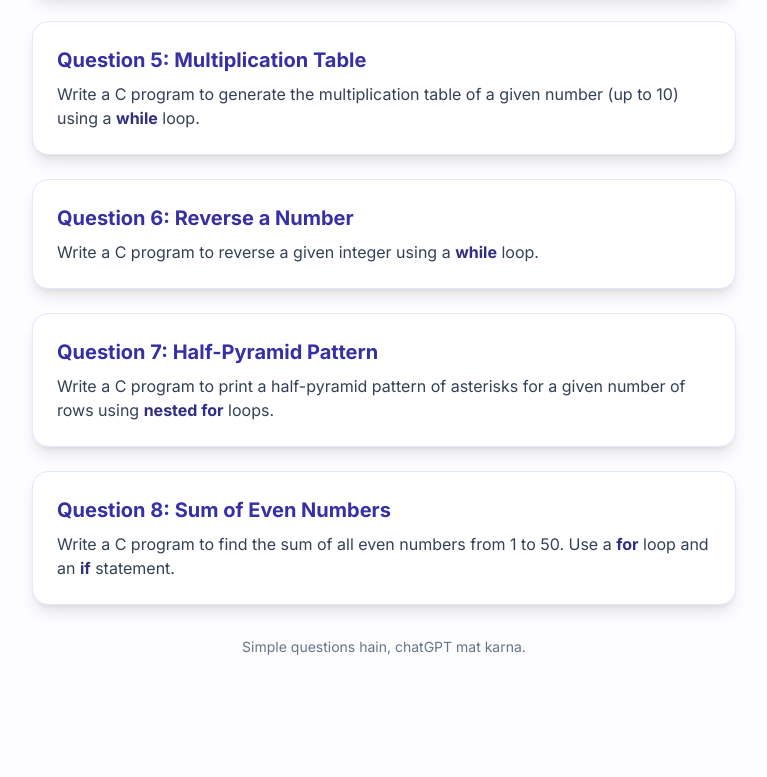
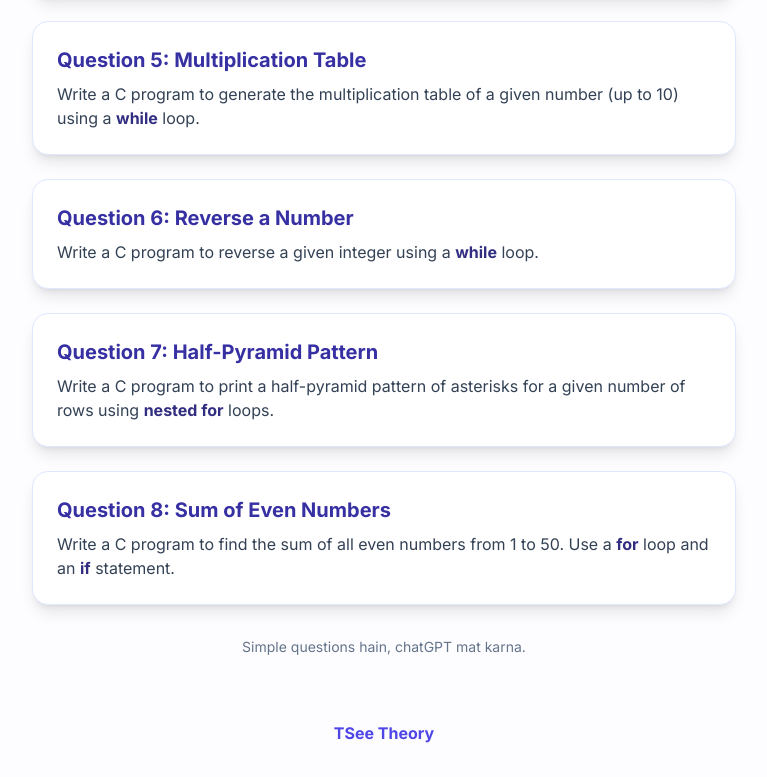
Before and after one commit to Gaurav0963/clab3, a plain HTML site: page index.html in a window 1280 px wide. Shown: the part 727-1504 px from the top of the page, without its empty margins (256-1023 px from the left). Before the commit the page ends 1416 px from the top, so only its background shows below. Drawn offline with nearby package versions, Linux system fonts and the light colour scheme.

Commit message:
Update index.html

```diff
--- a/index.html
+++ b/index.html
@@ -68,5 +68,8 @@
             });
         });
     </script>
+        <footer class="text-center mt-8 mb-8">
+        <a href="theory.html" class="text-indigo-600 font-semibold hover:underline">TSee Theory</a>
+    </footer>
 </body>
 </html>
```
